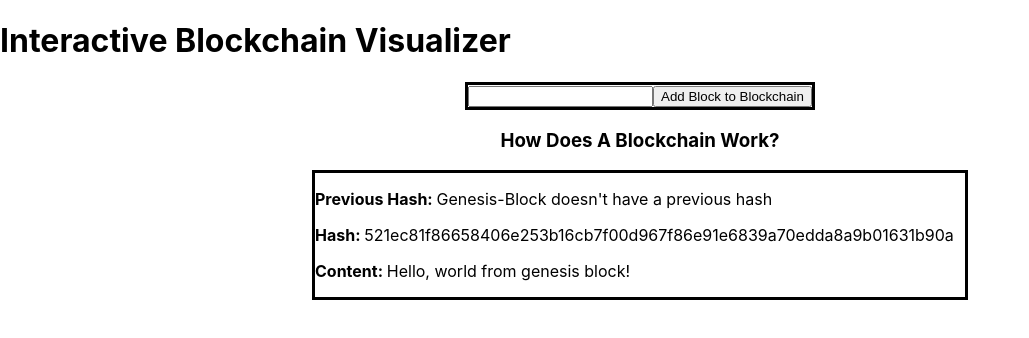
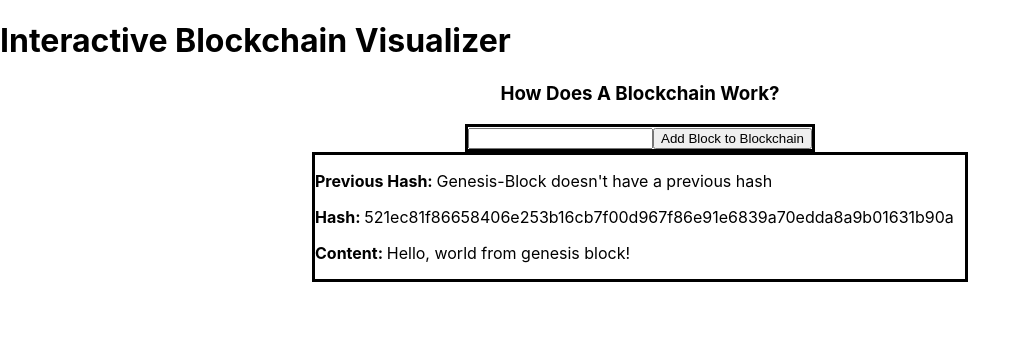
Before and after one commit to waiscodes/typescript-jest, a React (Create React App) app: page / in a window 1280 px wide. Shown: the top 338 px of the page, without its empty margins (0-1029 px from the left). Built offline with nearby package versions, Linux system fonts and the light colour scheme.

Commit message:
added addblock to to blockcahin component and removed it from app.tsx

```diff
--- a/src/App.tsx
+++ b/src/App.tsx
@@ -2,7 +2,6 @@ import React, { useState } from "react";
 
 // components
 import Blockchain from "./components/Blockchain";
-import AddBlock from "./components/AddBlock";
 
 // Block Interface
 export interface IState {
@@ -29,9 +28,8 @@ function App() {
 
   return (
     <div className='App'>
-      <h1>Interactive Blockchain Visualizer</h1>
-      <AddBlock setBlockchain={setBlockchain} blockchain={blockchain} />
-      <Blockchain blockchain={blockchain} />
+      <h1>Interactive Blockchain Visualizer</h1>{" "}
+      <Blockchain setBlockchain={setBlockchain} blockchain={blockchain} />
     </div>
   );
 }
--- a/src/components/Blockchain.tsx
+++ b/src/components/Blockchain.tsx
@@ -3,14 +3,16 @@ import { IState as Props } from "../App";
 import "../css/Blockchain.css";
 
 // Components
+import AddBlock from "./AddBlock";
 import Block from "./Block";
 
 // Block interface
 interface IProps {
+  setBlockchain: React.Dispatch<React.SetStateAction<Props["blockchain"]>>;
   blockchain: Props["blockchain"];
 }
 
-const Blockchain: React.FC<IProps> = ({ blockchain }) => {
+const Blockchain: React.FC<IProps> = ({ blockchain, setBlockchain }) => {
   const renderBlockchain = (): JSX.Element[] => {
     return blockchain.map((block) => {
       return <Block block={block} key={block.hash} />;
@@ -20,6 +22,7 @@ const Blockchain: React.FC<IProps> = ({ blockchain }) => {
   return (
     <div className='blockchain'>
       <h3>How Does A Blockchain Work?</h3>
+      <AddBlock setBlockchain={setBlockchain} blockchain={blockchain} />
       {renderBlockchain()}
     </div>
   );
```
